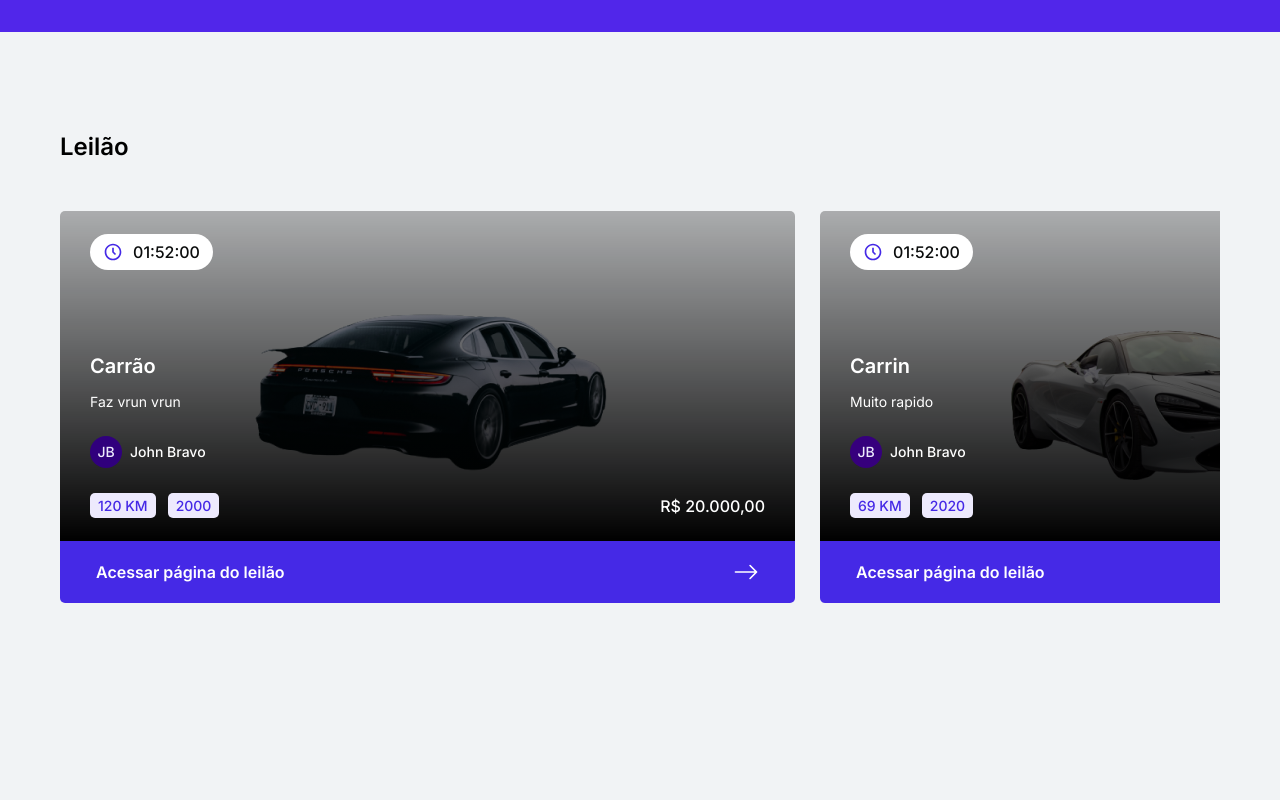
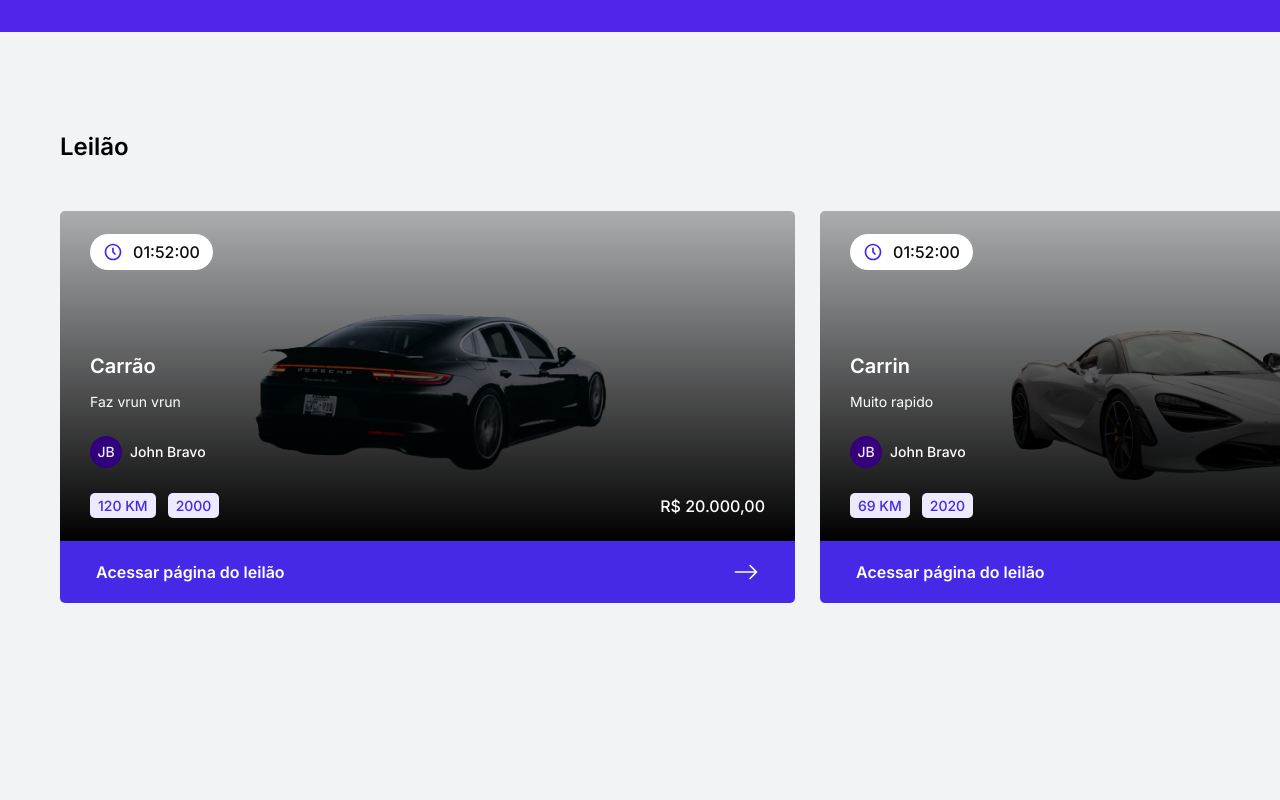
Before and after one commit to projeto-final-grupo07/frontend-project-ff-m6, a React (Create React App) app in the folder client/: page / in a window 1280 px wide. Shown: the part 640-1440 px from the top of the page. Built offline with nearby package versions, Linux system fonts and the light colour scheme; no server answers.

Commit message:
fix: margin fixed

```diff
--- a/client/src/pages/homePage/style.ts
+++ b/client/src/pages/homePage/style.ts
@@ -66,7 +66,6 @@ export const HomeContainer = styled.div`
     display: flex;
     flex-direction: column;
     gap: 60px;
-    margin-right: 60px;
   }
 
   @media (max-width: 700px) {
@@ -84,7 +83,6 @@ export const AuctionSection = styled.section`
   overflow-x: scroll;
   overflow-y: hidden;
   gap: 50px;
-  margin-right: 60px;
   height: fit-content;
 
   ::-webkit-scrollbar {
@@ -104,7 +102,4 @@ export const AuctionSection = styled.section`
     align-items: center;
     gap: 25px;
   }
-  @media (max-width: 700px) {
-    margin-right: 10px;
-  }
 `;
```
